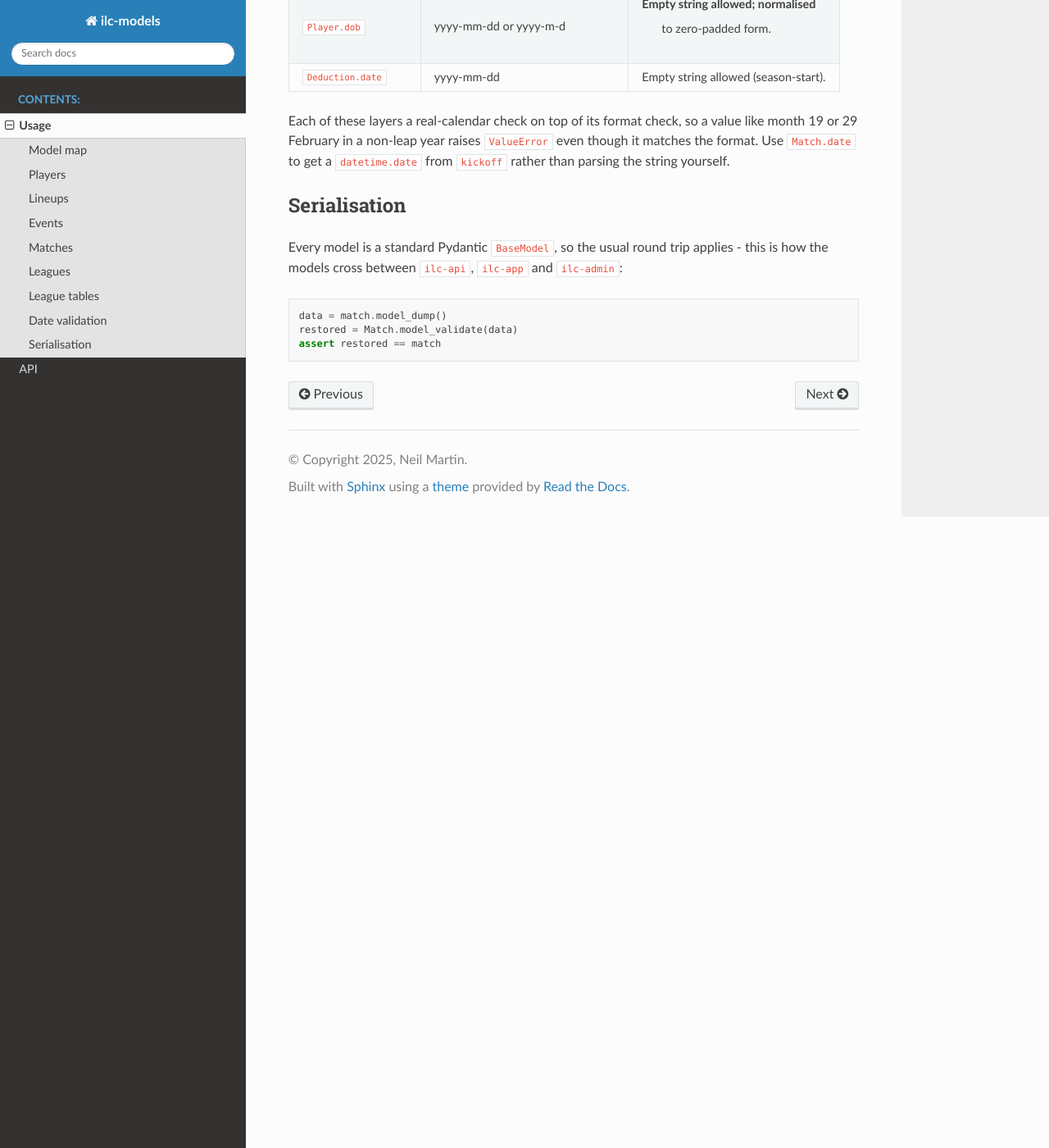
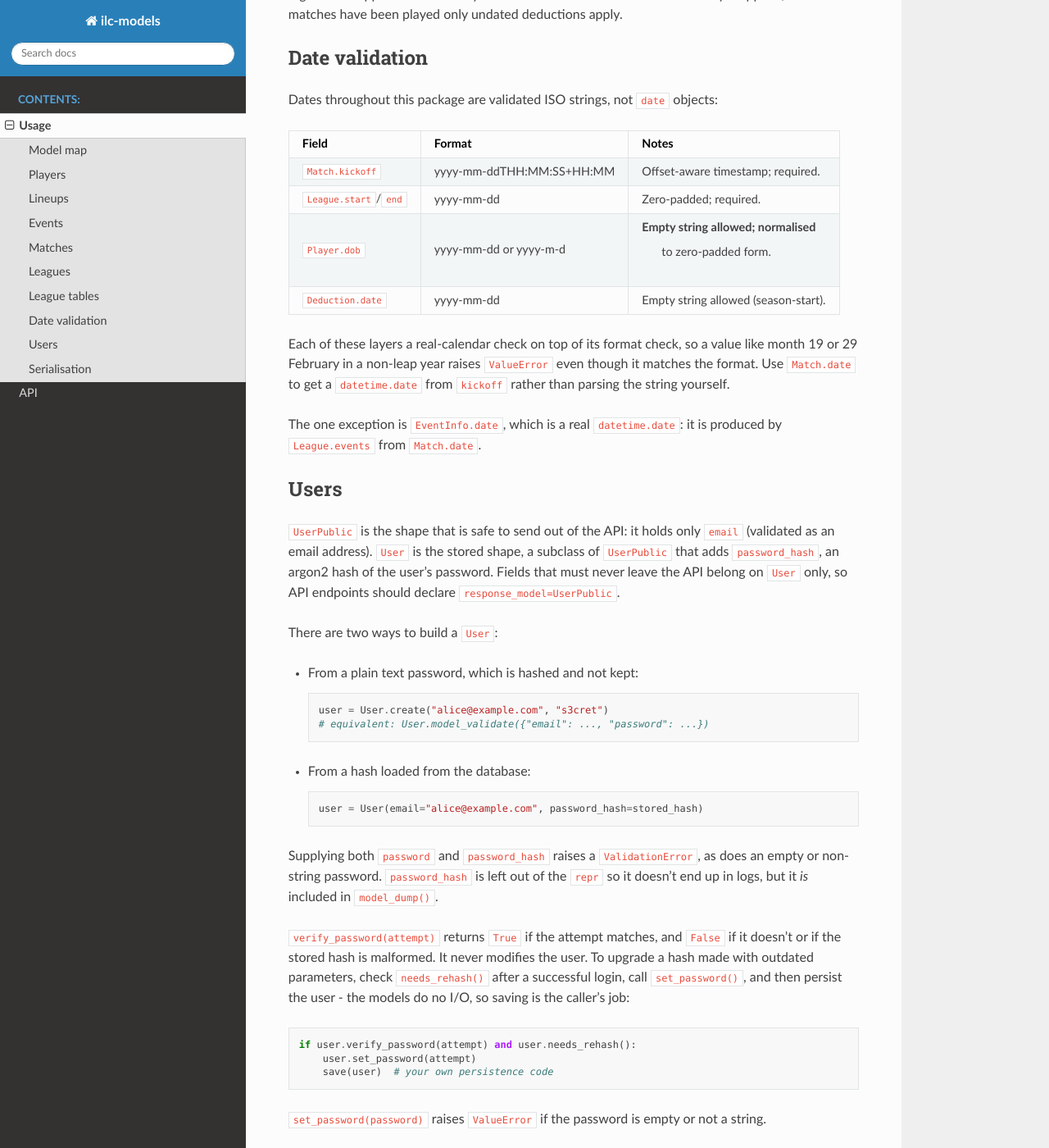
Before and after one commit to fourtreestech/ilc-models, a Sphinx documentation site: the page built from docs/source/usage.rst, in a window 1280 px wide and 1400 px high, scrolled down 4505 px. Shown: the whole window at 82% size. Built offline with Sphinx 7.4.7 and the Read the Docs theme 3.1.0, drawn with Linux system fonts in a browser that asks for light colours; some of the changed text lies outside the part shown.

Commit message:
Update docs for User models and clarify docstrings
Document User/UserPublic and the new argon2/email dependencies, fix the
usage guide's League.events description, document filter precedence,
deduction cutoffs and League.split, complete missing Returns sections,
and regenerate docs/requirements.txt so the Read the Docs build imports.

```diff
--- a/docs/requirements.txt
+++ b/docs/requirements.txt
@@ -1,15 +1,21 @@
 alabaster==1.0.0
 annotated-types==0.8.0
+argon2-cffi==25.1.0
+argon2-cffi-bindings==26.1.0
 babel==2.18.0
 certifi==2026.7.22
+cffi==2.1.1
 charset-normalizer==3.5.2
 colorama==0.4.6 ; sys_platform == 'win32'
+dnspython==2.9.0
 docutils==0.22.4
+email-validator==2.3.0
 idna==3.20
 imagesize==2.0.1
 jinja2==3.1.6
 markupsafe==3.0.4
 packaging==26.3
+pycparser==3.11 ; implementation_name != 'PyPy'
 pydantic==2.14.1
 pydantic-core==2.50.1
 pygments==2.21.0
--- a/docs/source/usage.rst
+++ b/docs/source/usage.rst
@@ -5,6 +5,8 @@ Usage
 configure and nothing that talks to a network or a database - you build model
 instances (typically from JSON returned by an upstream API, or from
 `model_validate`), pass them around, and call the methods described below.
+The only behaviour beyond plain Pydantic validation is the password hashing
+done by `User`, described under `Users`_.
 
 Model map
 ---------
@@ -140,20 +142,29 @@ Leagues
 `start`, `end`, `current`, `coverage`), the season data (`teams`, `rounds`,
 `excluded`, `deductions`, `split`), and every `Player` seen in the league,
 keyed by `player_id` as a string (`players`). `title` combines `name` with
-the season derived from `start`/`end`, e.g. Premiership 2025/26.
+the season derived from `start`/`end`, e.g. Premiership 2025/26. `split` is
+the number of matches each team plays before the league splits into top and
+bottom halves (see `League tables`_); the default of `0` means no split.
 
-`matches(team=, teams=, h2h=)` returns every match across all rounds,
-filtered by the same rules as `Match.involves`/`involves_any`/`h2h`, sorted
-by date and then home team name. `match_players(team=, teams=, h2h=)` layers
-`Match.players` over that filtered match list to return every player
-involved, in first-seen order. `head_to_head(teams)` predates
-`matches(h2h=...)` and returns the same result; prefer the parameterised
-`matches()`/`match_players()` filters for new code.
+`matches(team=, teams=, h2h=, player=)` returns every match across all
+rounds, sorted by date and then home team name. The first four filters
+follow the same rules as `Match.involves`, `Match.involves_any`,
+`Match.h2h` and `Match.players` (for `player`). They are alternatives, not
+combinable: if you pass more than one, only the first applies, in the order
+`team`, `teams`, `h2h`, `player`.
+
+`match_players(team=, teams=, h2h=)` applies the same match filter, then
+layers `Match.players` over the result to return every player involved, in
+first-seen order. The same precedence applies, and `team`/`teams` also
+restrict which players are returned from each match. `head_to_head(teams)`
+predates `matches(h2h=...)` and returns the same result; prefer the
+parameterised `matches()`/`match_players()` filters for new code.
 
 `events(player)` returns every `EventInfo` (event plus match date, teams and
-score) in which `player` is involved across the league, including a
-synthesised `LineupStatus` for any match where the player appears in a
-lineup but has no other event.
+score) in which `player` is involved across the league. For each match where
+the player appears in a lineup, this includes a `LineupStatus` (synthesised
+on the fly, not stored) recording whether they started or were a substitute,
+followed by any goals, cards or substitutions involving them.
 
 `update_player(old, new, team=)` walks every match and replaces `old` with
 `new` wherever it's found - in lineups and in event player references -
@@ -201,8 +212,10 @@ and each half is then sorted independently. An odd number of teams puts the
 extra team into the top half.
 
 Points deductions apply if `Deduction.date` is the empty string (applied
-from the start of the season) or falls on or before the last match date
-processed - a deduction dated after the table's cutoff is not yet applied.
+from the start of the season) or falls on or before the table's cutoff, which
+is the date of the last match counted - or `date`, if that argument stopped
+the table early. A deduction dated after the cutoff is not yet applied, and
+if no matches have been played only undated deductions apply.
 
 Date validation
 ----------------
@@ -225,6 +238,46 @@ value like month 19 or 29 February in a non-leap year raises `ValueError`
 even though it matches the format. Use `Match.date` to get a `datetime.date`
 from `kickoff` rather than parsing the string yourself.
 
+The one exception is `EventInfo.date`, which is a real `datetime.date`: it is
+produced by `League.events` from `Match.date`.
+
+Users
+-----
+
+`UserPublic` is the shape that is safe to send out of the API: it holds only
+`email` (validated as an email address). `User` is the stored shape, a
+subclass of `UserPublic` that adds `password_hash`, an argon2 hash of the
+user's password. Fields that must never leave the API belong on `User` only,
+so API endpoints should declare `response_model=UserPublic`.
+
+There are two ways to build a `User`:
+
+* From a plain text password, which is hashed and not kept::
+
+      user = User.create("alice@example.com", "s3cret")
+      # equivalent: User.model_validate({"email": ..., "password": ...})
+
+* From a hash loaded from the database::
+
+      user = User(email="alice@example.com", password_hash=stored_hash)
+
+Supplying both `password` and `password_hash` raises a `ValidationError`, as
+does an empty or non-string password. `password_hash` is left out of the
+`repr` so it doesn't end up in logs, but it *is* included in `model_dump()`.
+
+`verify_password(attempt)` returns `True` if the attempt matches, and `False`
+if it doesn't or if the stored hash is malformed. It never modifies the user.
+To upgrade a hash made with outdated parameters, check `needs_rehash()` after
+a successful login, call `set_password()`, and then persist the user - the
+models do no I/O, so saving is the caller's job::
+
+    if user.verify_password(attempt) and user.needs_rehash():
+        user.set_password(attempt)
+        save(user)  # your own persistence code
+
+`set_password(password)` raises `ValueError` if the password is empty or not
+a string.
+
 Serialisation
 -------------
 
@@ -235,3 +288,10 @@ applies - this is how the models cross between `ilc-api`, `ilc-app` and
     data = match.model_dump()
     restored = Match.model_validate(data)
     assert restored == match
+
+.. warning::
+
+   `User.model_dump()` includes `password_hash`. Before sending a user
+   anywhere outside the API, convert it to the public shape::
+
+       public = UserPublic.model_validate(user.model_dump())
```
Also changed, not shown: CHANGELOG.md (+23 -1 lines), README.md (+46 -6 lines), docs/source/index.rst (+12 -6 lines), src/ilc_models/__init__.py (+55 -15 lines).
